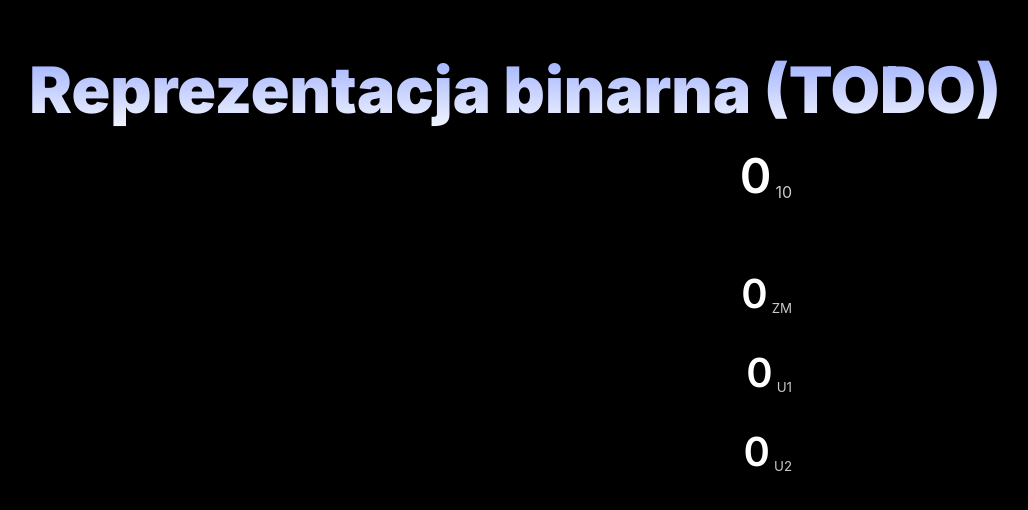
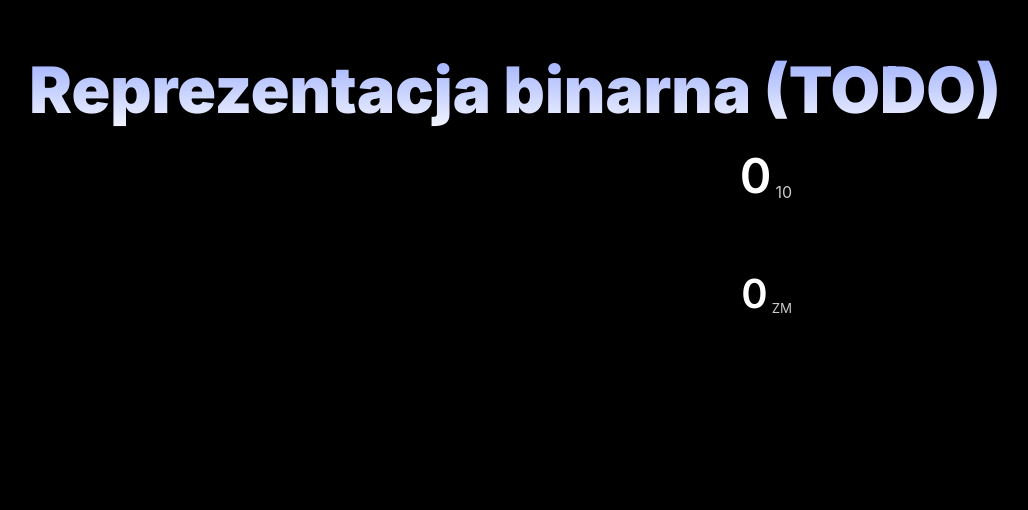
Before and after one commit to Nadwey/systemy-liczbowe, a React (Vite) app: page / in a window 1280 px wide. Shown: the part 855-1365 px from the top of the page, without its empty margins (125-1153 px from the left). After the commit the page ends 1237 px from the top, so only its background shows below. Built offline with nearby package versions, Linux system fonts and the light colour scheme; a web font is replaced by a local one.

Commit message:
Update BinaryRepresentation.jsx

```diff
--- a/src/binary-representation/BinaryRepresentation.jsx
+++ b/src/binary-representation/BinaryRepresentation.jsx
@@ -38,7 +38,7 @@ export default function BinaryRepresentation() {
         <BaseNumberDisplay size={3} base="10" invalid={!decimalInputValid} editable denyDeletion value={decimalInput} onChange={decimalChange} />
         <Space h="md" />
         <BaseNumberDisplay size={2.5} base="ZM" invalid={!zmInputValid} editable denyDeletion value={zmInput} onChange={zmChange} />
-        <BaseNumberDisplay size={2.5} base="U1" editable denyDeletion value={number} onChange={setNumber} />
-        <BaseNumberDisplay size={2.5} base="U2" editable denyDeletion value={number} onChange={setNumber} />
+        {/* <BaseNumberDisplay size={2.5} base="U1" editable denyDeletion value={number} onChange={setNumber} />
+        <BaseNumberDisplay size={2.5} base="U2" editable denyDeletion value={number} onChange={setNumber} /> */}
     </>
 }
```
